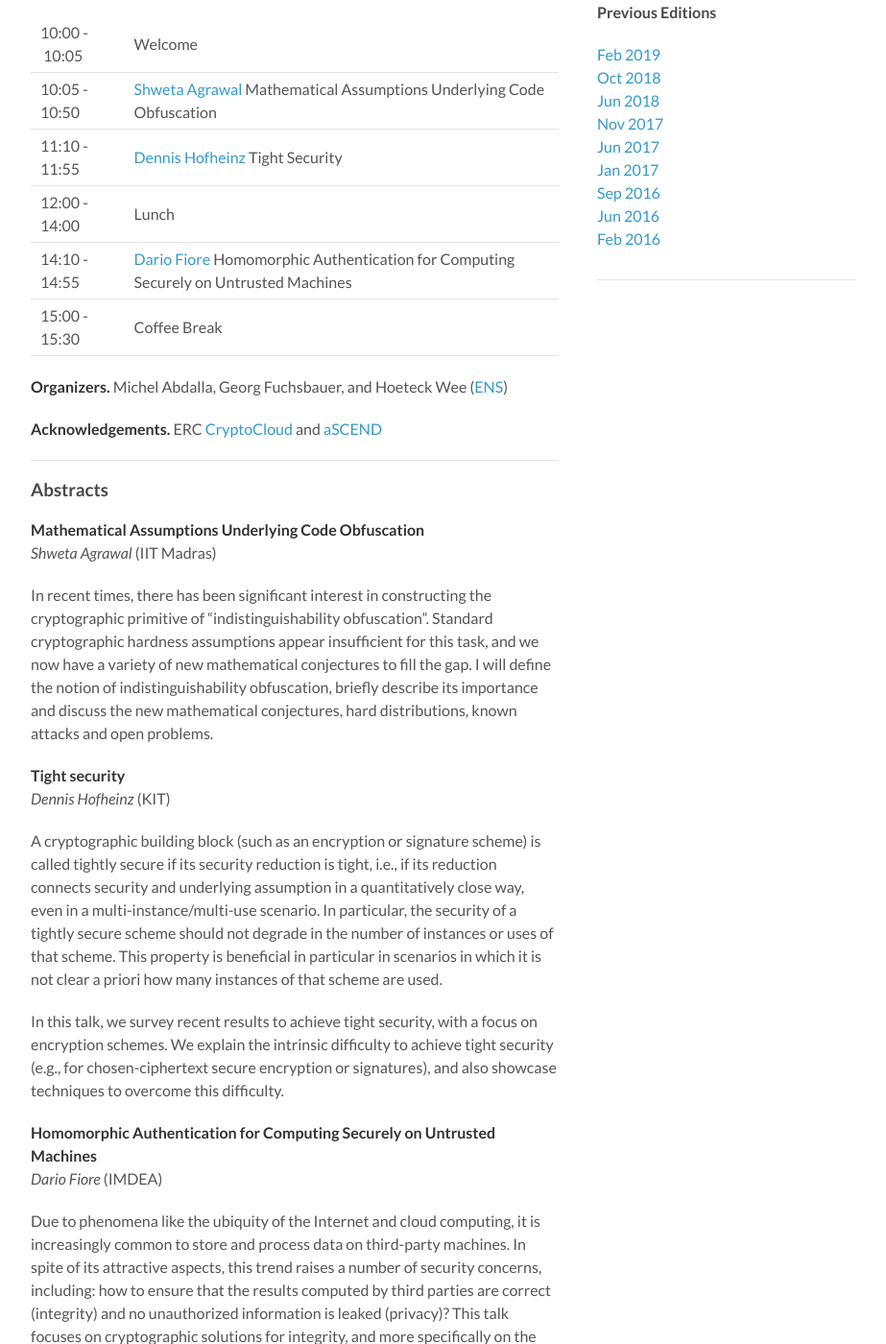
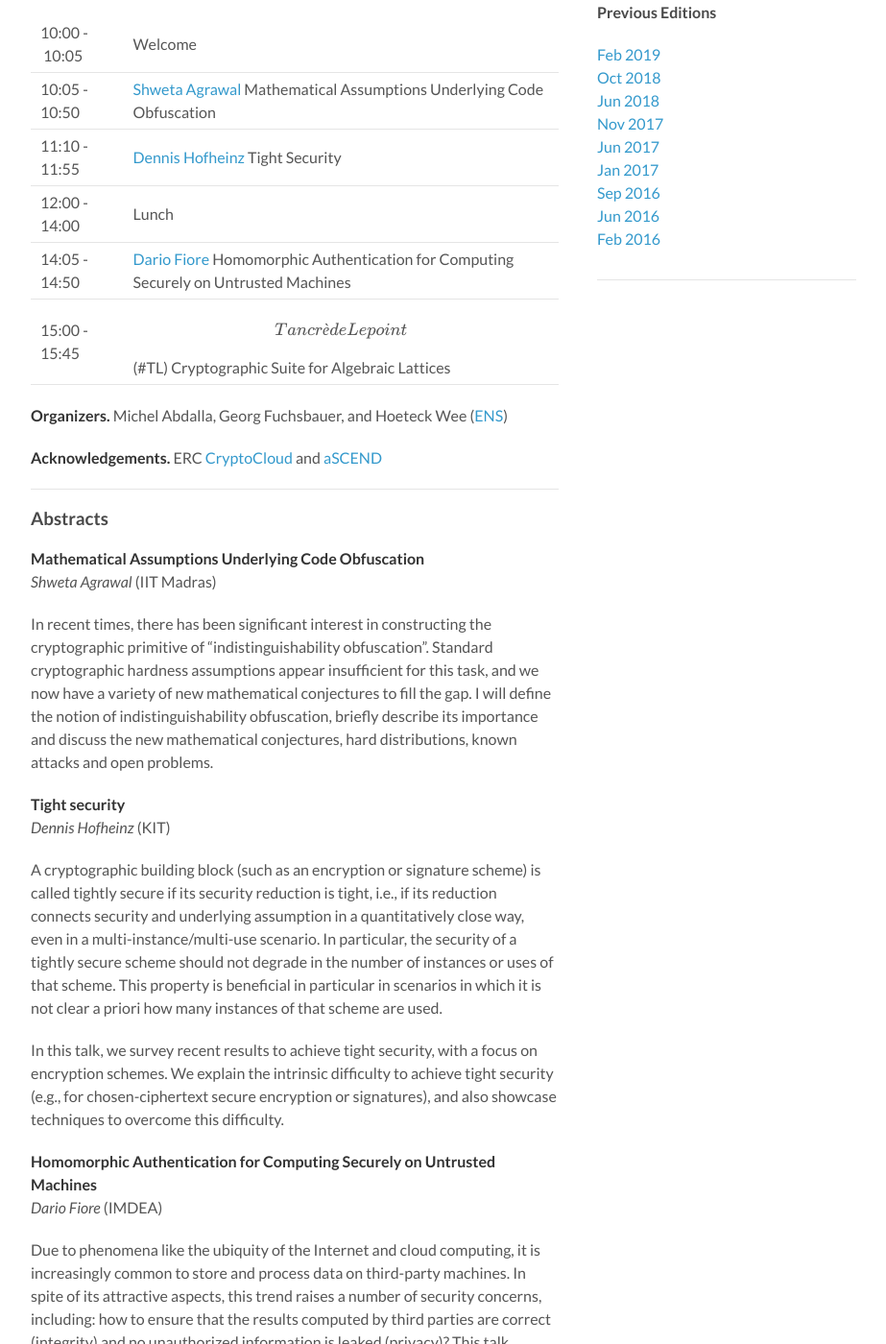
Before and after one commit to pariscryptoday/pariscryptoday.github.io, a Jekyll site: the page built from _posts/2019-01-21-ninth.md, in a window 1280 px wide and 1400 px high, scrolled down 427 px. Shown: the whole window at 96% size, without its empty margins (178-1101 px from the left). Built offline with Jekyll 4.4.1, drawn with Linux system fonts in a browser that asks for light colours; formulas are drawn with MathJax 3; some of the changed text lies outside the part shown.

Commit message:
Update 2019-01-21-ninth.md

```diff
--- a/_posts/2019-01-21-ninth.md
+++ b/_posts/2019-01-21-ninth.md
@@ -17,8 +17,8 @@ ENS.
 | 10:05 - 10:50 | [Shweta Agrawal](#SA) Mathematical Assumptions Underlying Code Obfuscation
 | 11:10 - 11:55 | [Dennis Hofheinz](#DH) Tight Security
 | 12:00 - 14:00 | Lunch
-| 14:10 - 14:55 | [Dario Fiore](#DF) Homomorphic Authentication for Computing Securely on Untrusted Machines
-| 15:00 - 15:30 | Coffee Break
+| 14:05 - 14:50 | [Dario Fiore](#DF) Homomorphic Authentication for Computing Securely on Untrusted Machines
+| 15:00 - 15:45 | [Tancrède Lepoint] (#TL) Cryptographic Suite for Algebraic Lattices
 
 **Organizers.** Michel Abdalla, Georg Fuchsbauer, and Hoeteck Wee ([ENS](https://crypto.di.ens.fr/web2py))
 
@@ -60,3 +60,6 @@ also showcase techniques to overcome this difficulty.
 *Dario Fiore* (IMDEA)
 
 Due to phenomena like the ubiquity of the Internet and cloud computing, it is increasingly common to store and process data on third-party machines. In spite of its attractive aspects, this trend raises a number of security concerns, including: how to ensure that the results computed by third parties are correct (integrity) and no unauthorized information is leaked (privacy)? This talk focuses on cryptographic solutions for integrity, and more specifically on the notion of homomorphic authentication. It presents this notion, gives an overview of the state of the art in this area,  and covers some of the recent efficient constructions.
+
+**<a name="DR"></a>Cryptographic Suite for Algebraic Lattices**<br>
+*Tancrède Lepoint* (Google)
```
